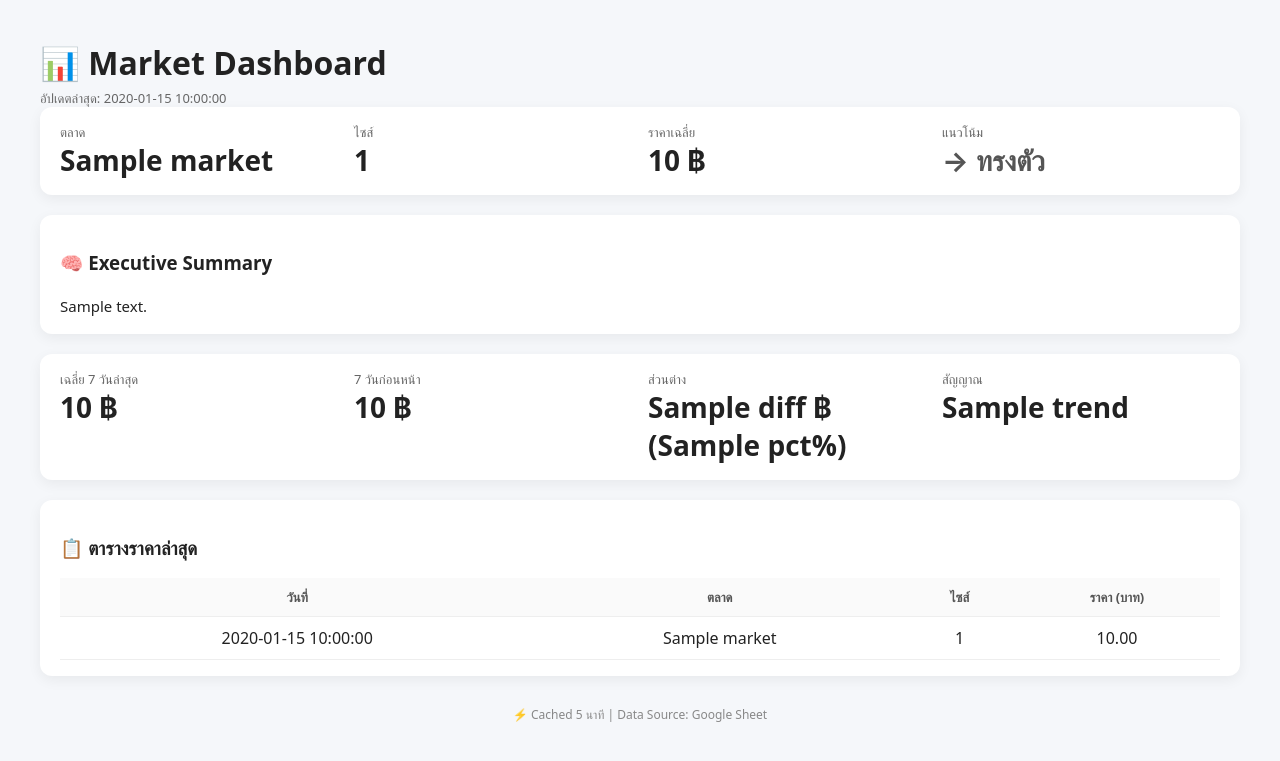
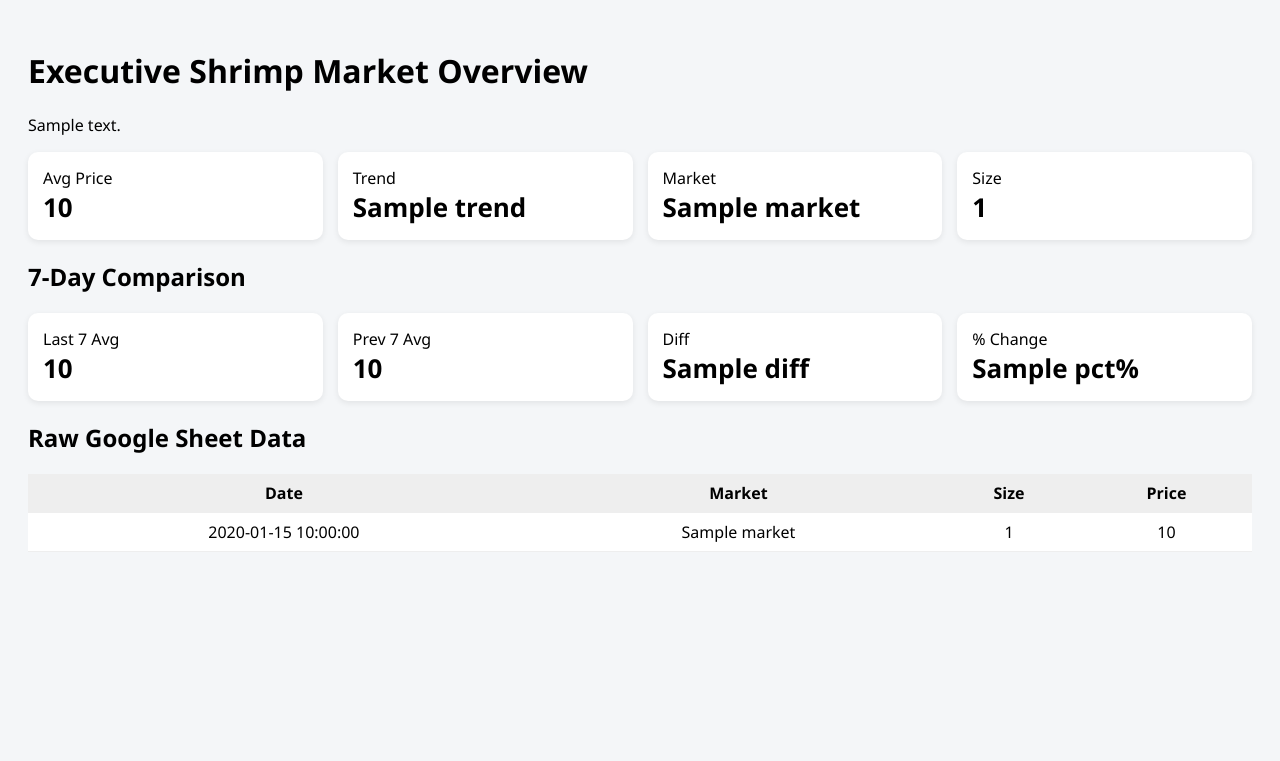
Before and after one commit to torsak6589-creator/thai-shrimp-industry-2026, a Flask app: template templates/dashboard.html in a window 1280 px wide. Shown: the top 761 px of the page. Run offline with Flask 3, Linux system fonts and the light colour scheme; the template is opened without the code that fills it: most values are stand-ins (such as "Sample title", 1, 10 or a date in 2020).

Commit message:
Update dashboard title and styling

```diff
--- a/templates/dashboard.html
+++ b/templates/dashboard.html
@@ -2,188 +2,62 @@
 <html lang="th">
 <head>
 <meta charset="UTF-8">
-    <title>Market Dashboard</title>
+<title>Shrimp Market Dashboard</title>
 <meta name="viewport" content="width=device-width, initial-scale=1">
 
 <style>
-        body {
-            font-family: system-ui, -apple-system, BlinkMacSystemFont;
-            background: #f5f7fa;
-            margin: 0;
-            padding: 20px;
-            color: #222;
-        }
-        h1 {
-            margin-bottom: 5px;
-        }
-        .container {
-            max-width: 1200px;
-            margin: auto;
-        }
-        .card {
-            background: #fff;
-            border-radius: 12px;
-            padding: 16px 20px;
-            margin-bottom: 20px;
-            box-shadow: 0 4px 14px rgba(0,0,0,.06);
-        }
-        .grid {
-            display: grid;
-            grid-template-columns: repeat(auto-fit,minmax(220px,1fr));
-            gap: 16px;
-        }
-        .metric {
-            font-size: 28px;
-            font-weight: bold;
-        }
-        .label {
-            font-size: 13px;
-            color: #666;
-        }
-        .trend-up { color: #d32f2f; }
-        .trend-down { color: #2e7d32; }
-        .trend-flat { color: #555; }
-
-        table {
-            width: 100%;
-            border-collapse: collapse;
-            margin-top: 10px;
-        }
-        th, td {
-            padding: 10px;
-            border-bottom: 1px solid #eee;
-            text-align: center;
-        }
-        th {
-            background: #fafafa;
-            font-size: 13px;
-            color: #555;
-        }
-        tr:hover {
-            background: #f9fbff;
-        }
-
-        .summary {
-            line-height: 1.6;
-            font-size: 15px;
-        }
-
-        .badge {
-            display: inline-block;
-            padding: 4px 10px;
-            border-radius: 20px;
-            font-size: 12px;
-            font-weight: 600;
-        }
-        .hot { background:#ffe2e2; color:#c62828; }
-        .cool { background:#e3f2fd; color:#1565c0; }
-        .neutral { background:#eeeeee; color:#333; }
-
-        footer {
-            margin-top: 30px;
-            font-size: 12px;
-            color: #888;
-            text-align: center;
-        }
+body {font-family:Segoe UI;background:#f4f6f8;padding:20px}
+.grid {display:grid;grid-template-columns:repeat(auto-fit,minmax(200px,1fr));gap:15px}
+.card {background:#fff;padding:15px;border-radius:10px;box-shadow:0 2px 6px rgba(0,0,0,.08)}
+.value {font-size:26px;font-weight:bold}
+table {width:100%;border-collapse:collapse;background:#fff;margin-top:20px}
+th,td {padding:8px;border-bottom:1px solid #eee;text-align:center}
+th {background:#eee}
 </style>
 </head>
 
 <body>
-<div class="container">
 
-    <h1>📊 Market Dashboard</h1>
-    <div class="label">อัปเดตล่าสุด: {{ overview.date if overview }}</div>
+<h1>Executive Shrimp Market Overview</h1>
+<p>{{ summary }}</p>
 
-    <!-- OVERVIEW -->
-    <div class="card grid">
-        <div>
-            <div class="label">ตลาด</div>
-            <div class="metric">{{ overview.market if overview }}</div>
-        </div>
-        <div>
-            <div class="label">ไซส์</div>
-            <div class="metric">{{ overview.size if overview }}</div>
-        </div>
-        <div>
-            <div class="label">ราคาเฉลี่ย</div>
-            <div class="metric">{{ overview.avg_price if overview }} ฿</div>
-        </div>
-        <div>
-            <div class="label">แนวโน้ม</div>
-            {% if overview.trend == "↑" %}
-                <div class="metric trend-up">↑ ขาขึ้น</div>
-            {% elif overview.trend == "↓" %}
-                <div class="metric trend-down">↓ อ่อนตัว</div>
-            {% else %}
-                <div class="metric trend-flat">→ ทรงตัว</div>
-            {% endif %}
-        </div>
+<div class="grid">
+<div class="card">Avg Price<div class="value">{{ overview.avg_price }}</div></div>
+<div class="card">Trend<div class="value">{{ overview.trend }}</div></div>
+<div class="card">Market<div class="value">{{ overview.market }}</div></div>
+<div class="card">Size<div class="value">{{ overview.size }}</div></div>
 </div>
 
-    <!-- EXECUTIVE SUMMARY -->
-    <div class="card">
-        <h3>🧠 Executive Summary</h3>
-        <div class="summary">
-            {{ summary|safe }}
-        </div>
+<h2>7-Day Comparison</h2>
+<div class="grid">
+<div class="card">Last 7 Avg<div class="value">{{ compare_7d.avg_last_7 }}</div></div>
+<div class="card">Prev 7 Avg<div class="value">{{ compare_7d.avg_prev_7 }}</div></div>
+<div class="card">Diff<div class="value">{{ compare_7d.diff }}</div></div>
+<div class="card">% Change<div class="value">{{ compare_7d.pct }}%</div></div>
 </div>
 
-    <!-- 7 vs 7 -->
-    {% if compare_7d %}
-    <div class="card grid">
-        <div>
-            <div class="label">เฉลี่ย 7 วันล่าสุด</div>
-            <div class="metric">{{ compare_7d.avg_last_7 }} ฿</div>
-        </div>
-        <div>
-            <div class="label">7 วันก่อนหน้า</div>
-            <div class="metric">{{ compare_7d.avg_prev_7 }} ฿</div>
-        </div>
-        <div>
-            <div class="label">ส่วนต่าง</div>
-            <div class="metric">
-                {{ compare_7d.diff }} ฿
-                ({{ compare_7d.pct }}%)
-            </div>
-        </div>
-        <div>
-            <div class="label">สัญญาณ</div>
-            <div class="metric">
-                {{ compare_7d.trend }}
-            </div>
-        </div>
-    </div>
-    {% endif %}
-
-    <!-- TABLE -->
-    <div class="card">
-        <h3>📋 ตารางราคาล่าสุด</h3>
+<h2>Raw Google Sheet Data</h2>
 <table>
 <thead>
 <tr>
-                <th>วันที่</th>
-                <th>ตลาด</th>
-                <th>ไซส์</th>
-                <th>ราคา (บาท)</th>
+<th>Date</th><th>Market</th><th>Size</th><th>Price</th>
 </tr>
 </thead>
 <tbody>
+{% if prices %}
 {% for p in prices %}
 <tr>
 <td>{{ p.date }}</td>
 <td>{{ p.market }}</td>
 <td>{{ p.size }}</td>
-                    <td>{{ "%.2f"|format(p.price) }}</td>
+<td>{{ p.price }}</td>
 </tr>
 {% endfor %}
+{% else %}
+<tr><td colspan="4">No Data Found</td></tr>
+{% endif %}
 </tbody>
 </table>
-    </div>
 
-    <footer>
-        ⚡ Cached 5 นาที | Data Source: Google Sheet
-    </footer>
-
-</div>
 </body>
 </html>
```
Lines whose indentation alone changed are shown as unchanged.
